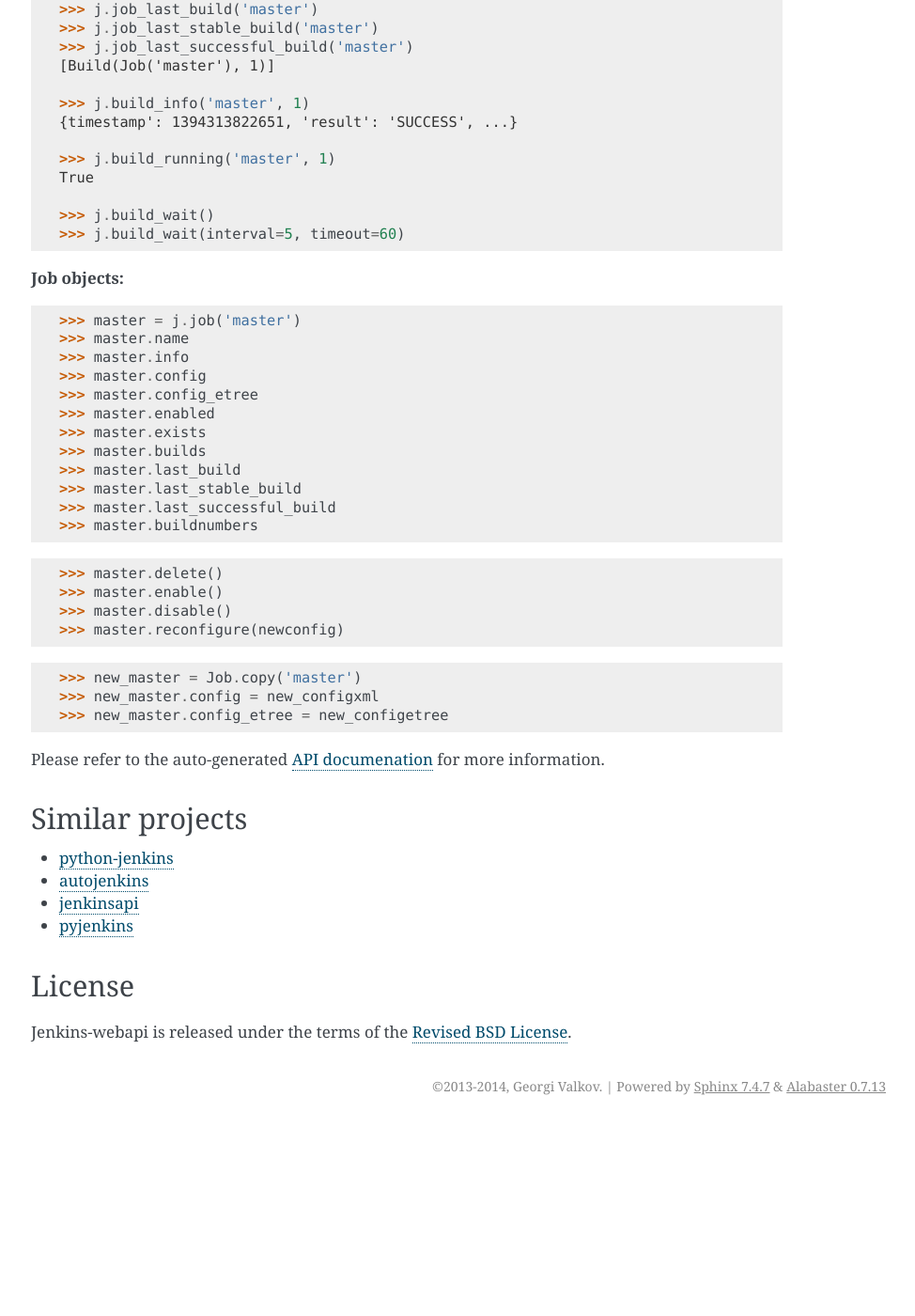
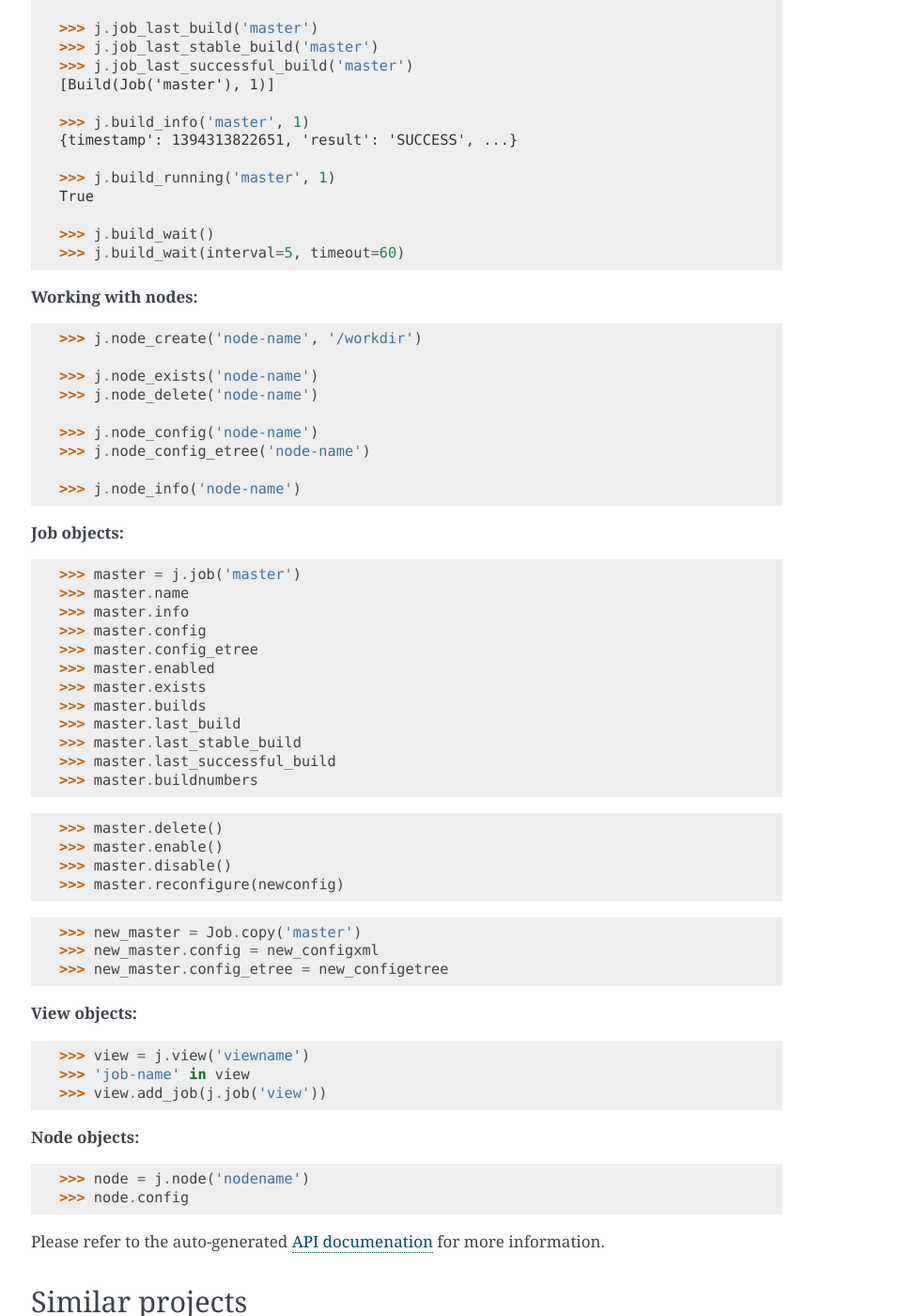
Before and after one commit to gvalkov/jenkins-webapi, a Sphinx documentation site: the page built from doc/index.rst, in a window 1280 px wide and 1400 px high, scrolled down 1702 px. Shown: the whole window at 94% size, without its empty margins (167-1141 px from the left). Built offline with Sphinx 7.4.7, drawn with Linux system fonts in a browser that asks for light colours; before the commit the page ends 2897 px from its top, so only the background shows below that; some of the changed text lies outside the part shown.

Commit message:
mention node methods in docs

```diff
--- a/doc/index.rst
+++ b/doc/index.rst
@@ -81,6 +81,7 @@ library.
    >>> j.view_reconfigure_etree('view-name', config_etree)
 
    >>> j.view_add_job('view-name', 'job-name')
+   >>> j.view_has_job('view-name', 'job-name')
    >>> j.view_remove_job('view-name', 'job-name')
 
 
@@ -104,6 +105,21 @@ library.
 
    >>> j.build_wait()
    >>> j.build_wait(interval=5, timeout=60)
+
+
+**Working with nodes:**
+
+.. code-block:: python
+
+   >>> j.node_create('node-name', '/workdir')
+
+   >>> j.node_exists('node-name')
+   >>> j.node_delete('node-name')
+
+   >>> j.node_config('node-name')
+   >>> j.node_config_etree('node-name')
+
+   >>> j.node_info('node-name')
 
 
 **Job objects:**
@@ -130,6 +146,16 @@ library.
    >>> new_master.config = new_configxml
    >>> new_master.config_etree = new_configetree
 
+**View objects:**
+
+  >>> view = j.view('viewname')
+  >>> 'job-name' in view
+  >>> view.add_job(j.job('view'))
+
+**Node objects:**
+
+  >>> node = j.node('nodename')
+  >>> node.config
 
 Please refer to the auto-generated :doc:`API documenation <apidoc>`
 for more information.
```
